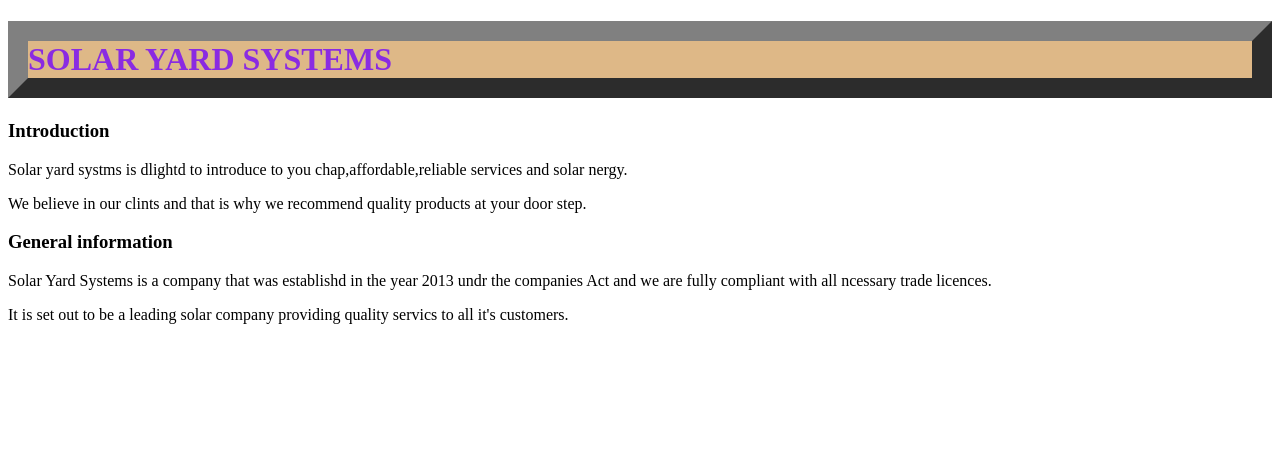
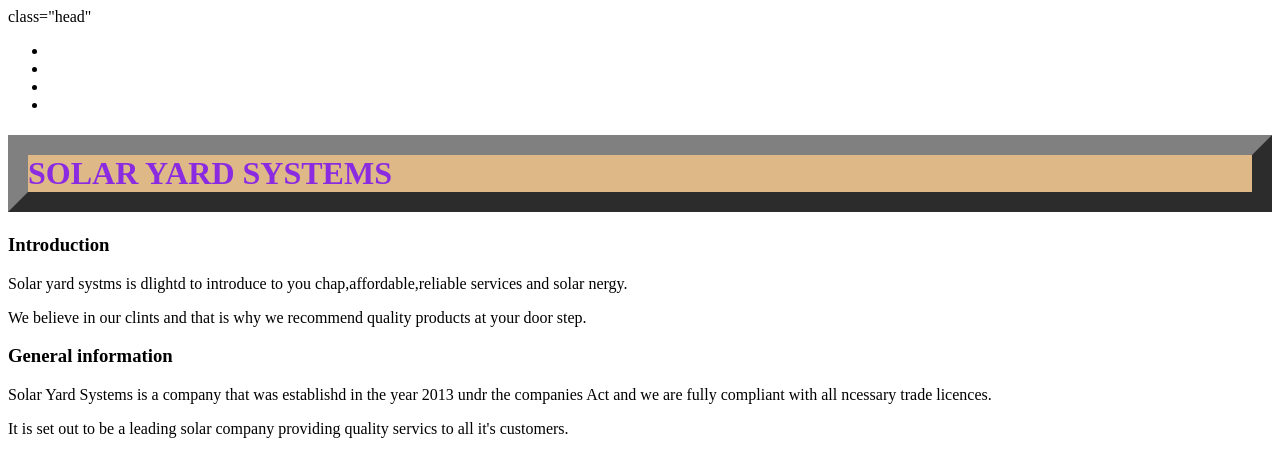
Before and after one commit to Kizito-Alberrt/Solar-Company, a plain HTML site: page index.html in a window 1280 px wide. Drawn offline with Linux system fonts and the light colour scheme.

Commit message:
initial commit

```diff
--- a/index.html
+++ b/index.html
@@ -6,6 +6,16 @@
         <title>Solar Yard Systems</title>
         <link rel="stylesheet" href="./css/styles.css">
     </head>
+    <header>
+        <nav> class="head"
+            <ul>
+                <li><a href="Home"></a></li>
+                <li><a href="About"></a></li>
+                <li><a href="Contact-us"></a></li>
+                <li><a href="Products"></a></li>
+            </ul>
+        </nav>
+    </header>
     <body>
         <h1>SOLAR YARD SYSTEMS</h1>
         <h3>Introduction</h3>
```
